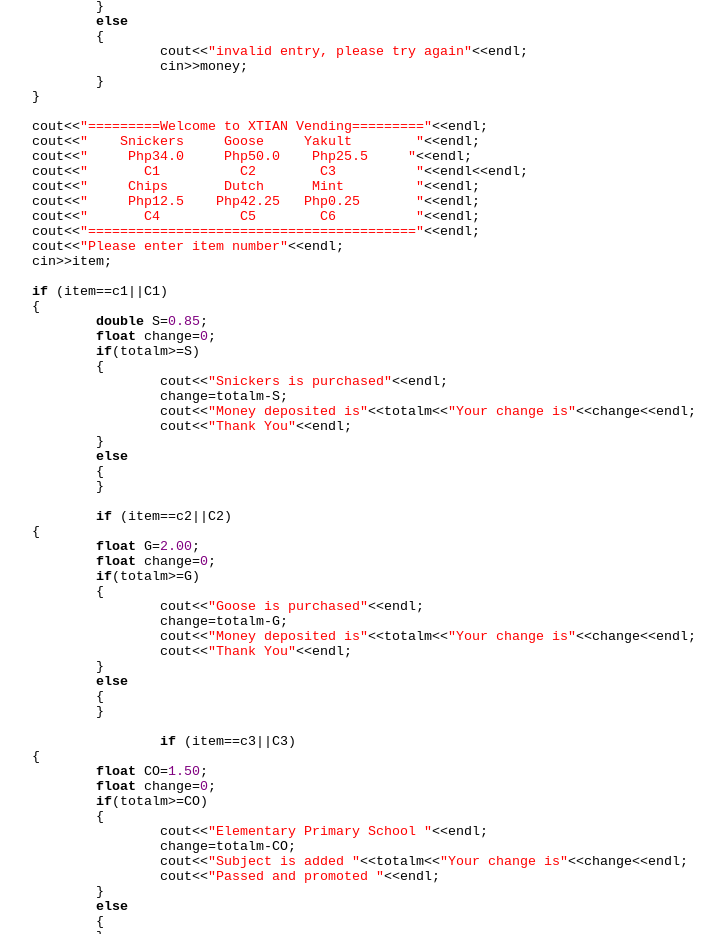
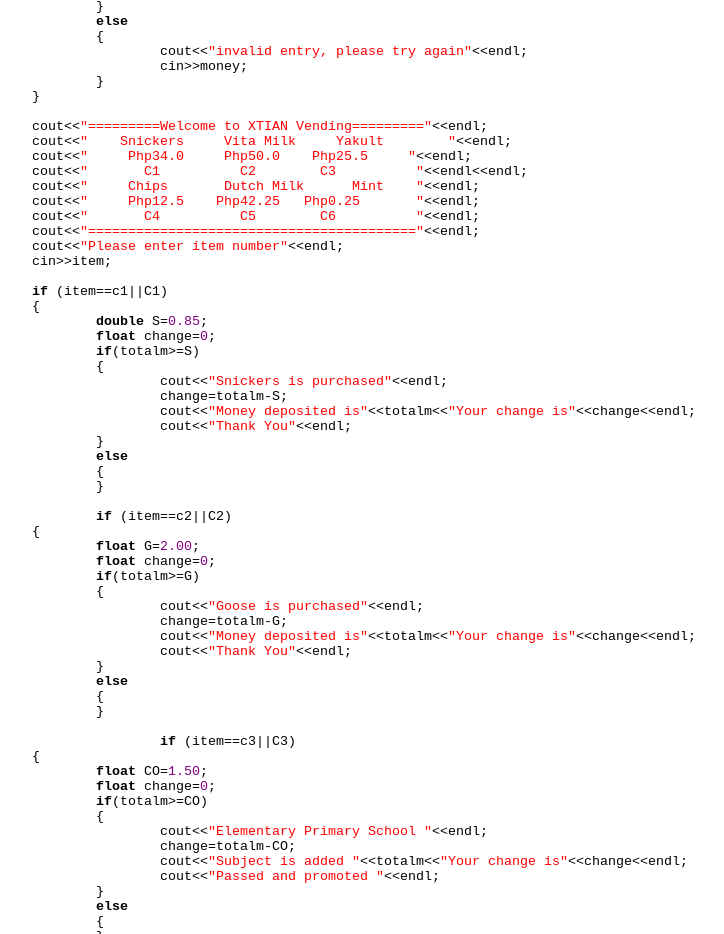
Before and after one commit to xtianencinares/HTML_Store, a plain HTML site: page Vending.html in a window 1280 px wide. Shown: the part 939-1873 px from the top of the page, without its empty margins (40-764 px from the left). Drawn offline with Linux system fonts and the light colour scheme.

Commit message:
Update Vending.html

```diff
--- a/Vending.html
+++ b/Vending.html
@@ -95,10 +95,10 @@ cout&lt;&lt;</span><span class="cpp1-string">&quot;=========Welcome to XTIAN Ven
 	}
 
 	cout&lt;&lt;</span><span class="cpp1-string">&quot;=========Welcome to XTIAN Vending=========&quot;</span><span class="cpp1-symbol">&lt;&lt;endl;
-	cout&lt;&lt;</span><span class="cpp1-string">&quot;    Snickers     Goose     Yakult        &quot;</span><span class="cpp1-symbol">&lt;&lt;endl;
+	cout&lt;&lt;</span><span class="cpp1-string">&quot;    Snickers     Vita Milk     Yakult        &quot;</span><span class="cpp1-symbol">&lt;&lt;endl;
 	cout&lt;&lt;</span><span class="cpp1-string">&quot;     Php34.0     Php50.0    Php25.5     &quot;</span><span class="cpp1-symbol">&lt;&lt;endl;
 	cout&lt;&lt;</span><span class="cpp1-string">&quot;       C1          C2        C3          &quot;</span><span class="cpp1-symbol">&lt;&lt;endl&lt;&lt;endl;
-	cout&lt;&lt;</span><span class="cpp1-string">&quot;     Chips       Dutch      Mint         &quot;</span><span class="cpp1-symbol">&lt;&lt;endl;
+	cout&lt;&lt;</span><span class="cpp1-string">&quot;     Chips       Dutch Milk      Mint    &quot;</span><span class="cpp1-symbol">&lt;&lt;endl;
 	cout&lt;&lt;</span><span class="cpp1-string">&quot;     Php12.5    Php42.25   Php0.25       &quot;</span><span class="cpp1-symbol">&lt;&lt;endl;
 	cout&lt;&lt;</span><span class="cpp1-string">&quot;       C4          C5        C6          &quot;</span><span class="cpp1-symbol">&lt;&lt;endl;
 	cout&lt;&lt;</span><span class="cpp1-string">&quot;=========================================&quot;</span><span class="cpp1-symbol">&lt;&lt;endl;
```
